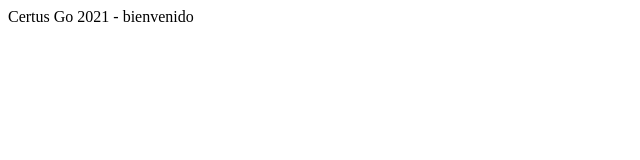
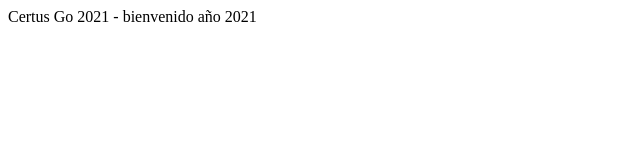
Before and after one commit to ricard2404/ricard2404.github.io, a plain HTML site: page index.html in a window 1280 px wide. Shown: the full height of the page, 0-640 px from the left. Drawn offline with Linux system fonts and the light colour scheme.

Commit message:
pagina web - bienvenido mundo

```diff
--- a/index.html
+++ b/index.html
@@ -7,6 +7,6 @@
     <title>Certus Go</title>
 </head>
 <body>
-        Certus Go 2021 - bienvenido
+        Certus Go 2021 - bienvenido año 2021
 </body>
 </html>
```
